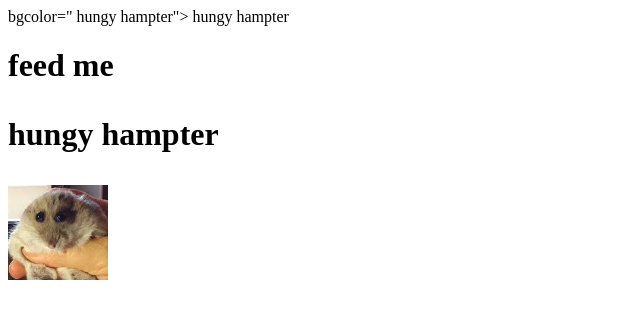
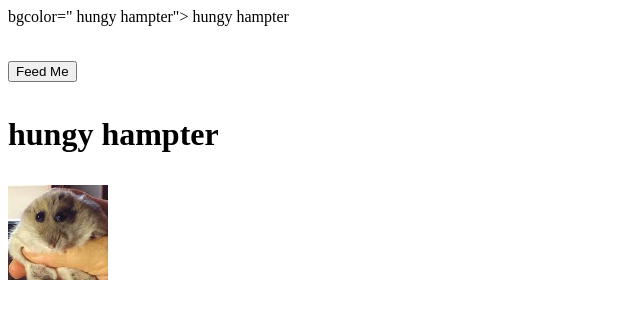
Before and after one commit to siempuck/siempuck.github.io, a plain HTML site: page index.html in a window 1280 px wide. Shown: the whole page, without its empty margins (0-640 px from the left). Drawn offline with Linux system fonts and the light colour scheme.

Commit message:
Update index.html

```diff
--- a/index.html
+++ b/index.html
@@ -4,11 +4,14 @@
     <meta charset="UTF-8">
     <meta name="viewport" content="width=device-width, initial-scale=1.0">
     <title> hungy hampter</title>
+    <link rel="stylesheet" href="index.css">
 </head>
 <body> bgcolor=" hungy hampter">
  hungy hampter
 <h1
-<a href="https://www.redit.com">feed me</a>
+<a href="https://www.redit.com">
+    <button class="button1">Feed Me</button>
+</a>
 <p style="color: rgb(#F7CFE1)">hungy hampter</p>
 <img src="doge.jpg"heigt="100"width="100" </a>
 </body>
```
